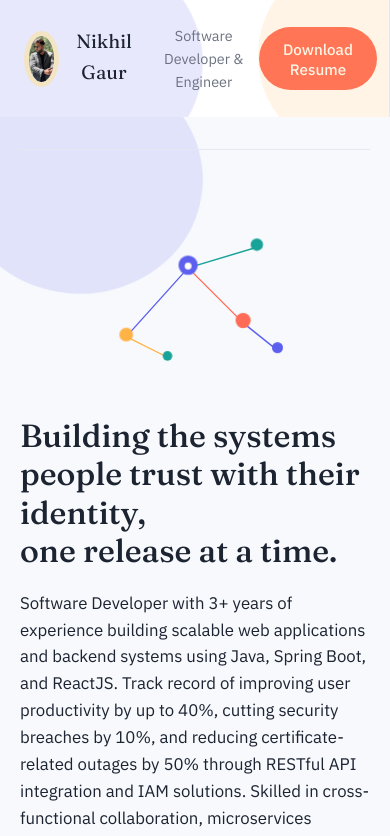
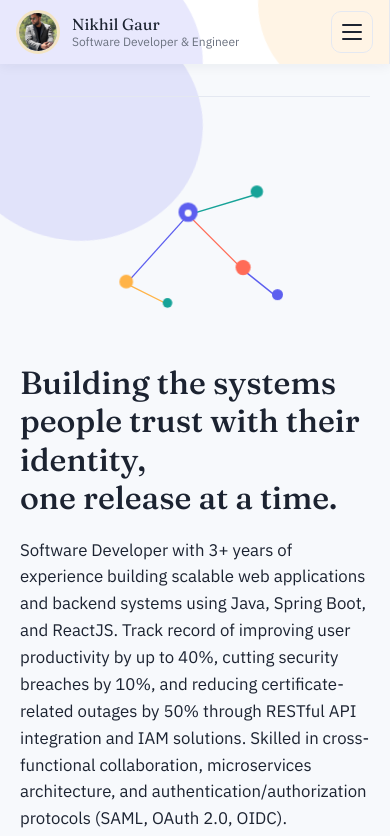
Before and after one commit to nickgaur/nikhil-gaur-portfolio, a React (Vite) app: page / in a window 390 px wide. Shown: the top 836 px of the page. Built offline with nearby package versions, Linux system fonts and the light colour scheme.

Commit message:
added Social profiles

```diff
--- a/src/App.css
+++ b/src/App.css
@@ -162,8 +162,11 @@ button {
 /* ---------- Sidebar ---------- */
 
 .sidebar {
-  position: sticky;
+  position: fixed;
   top: 0;
+  left: 0;
+  width: 260px;
+  box-sizing: border-box;
   height: 100vh;
   padding: 3rem 2rem;
   background: var(--surface);
@@ -270,6 +273,38 @@ button {
   margin: 0;
   color: var(--muted);
   font-size: 0.9rem;
+}
+
+/* Wrapper is layout-neutral on large screens; becomes the dropdown on small screens */
+.sidebar-menu {
+  display: contents;
+}
+
+.menu-toggle,
+.sidebar .sidebar-social-mobile {
+  display: none;
+}
+
+.sidebar-social {
+  list-style: none;
+  display: flex;
+  justify-content: center;
+  gap: 0.9rem;
+  padding: 0;
+  margin: 1rem 0 0;
+}
+
+.sidebar-social a {
+  display: flex;
+  align-items: center;
+  justify-content: center;
+  transition: transform 0.2s ease, opacity 0.2s ease;
+}
+
+.sidebar-social a:hover {
+  transform: translateY(-2px) scale(1.1);
+  opacity: 0.85;
+  text-decoration: none;
 }
 
 .sidebar-nav {
@@ -906,30 +941,145 @@ button {
     grid-template-columns: 1fr;
   }
 
+  html {
+    scroll-padding-top: 72px;
+  }
+
+  /* spacer that keeps page content below the fixed top bar */
+  .sidebar-container {
+    height: 64px;
+  }
+
   .sidebar {
-    position: relative;
-    height: auto;
+    position: fixed;
+    top: 0;
+    left: 0;
+    right: 0;
+    width: auto;
+    height: 64px;
+    z-index: 100;
     flex-direction: row;
     align-items: center;
     justify-content: space-between;
-    padding: 1.5rem;
+    gap: 0.75rem;
+    padding: 0 1rem;
+    overflow: visible;
+    box-shadow: 0 2px 12px rgba(28, 35, 49, 0.06);
   }
 
   .sidebar-mark {
     display: flex;
     align-items: center;
-    gap: 1rem;
+    gap: 0.75rem;
+    flex: 1;
+    min-width: 0;
+    text-align: left;
   }
 
   .avatar-ring {
-    width: 56px;
-    height: 56px;
-    margin-bottom: 0;
+    width: 44px;
+    height: 44px;
+    margin: 0;
+    border-width: 3px;
+    flex-shrink: 0;
   }
 
-  .sidebar-nav,
-  .sidebar-status {
+  .sidebar-id {
+    min-width: 0;
+  }
+
+  .sidebar-name {
+    font-size: 1rem;
+    line-height: 1.2;
+    margin: 0;
+  }
+
+  .sidebar-role {
+    font-size: 0.75rem;
+    line-height: 1.3;
+    white-space: nowrap;
+    overflow: hidden;
+    text-overflow: ellipsis;
+  }
+
+  /* desktop icon row is replaced by the one inside the menu */
+  .sidebar-mark > .sidebar-social {
     display: none;
+  }
+
+  .menu-toggle {
+    position: relative;
+    z-index: 1;
+    display: flex;
+    flex-direction: column;
+    align-items: center;
+    justify-content: center;
+    gap: 5px;
+    width: 42px;
+    height: 42px;
+    flex-shrink: 0;
+    padding: 0;
+    background: transparent;
+    border: 1px solid var(--line);
+    border-radius: 10px;
+  }
+
+  .menu-toggle span {
+    display: block;
+    width: 20px;
+    height: 2px;
+    background: var(--ink);
+    border-radius: 2px;
+    transition: transform 0.2s ease, opacity 0.2s ease;
+  }
+
+  .menu-toggle.is-open span:nth-child(1) {
+    transform: translateY(7px) rotate(45deg);
+  }
+
+  .menu-toggle.is-open span:nth-child(2) {
+    opacity: 0;
+  }
+
+  .menu-toggle.is-open span:nth-child(3) {
+    transform: translateY(-7px) rotate(-45deg);
+  }
+
+  .sidebar-menu {
+    display: none;
+    position: absolute;
+    top: 100%;
+    left: 0;
+    right: 0;
+    z-index: 2;
+    flex-direction: column;
+    gap: 1.1rem;
+    padding: 1rem 1.25rem 1.25rem;
+    background: var(--surface);
+    border-bottom: 1px solid var(--line);
+    box-shadow: 0 12px 24px rgba(28, 35, 49, 0.1);
+    max-height: calc(100vh - 64px);
+    overflow-y: auto;
+  }
+
+  .sidebar-menu.is-open {
+    display: flex;
+  }
+
+  .sidebar-nav ol {
+    margin: 0;
+    gap: 0.4rem;
+  }
+
+  .sidebar-nav a {
+    padding: 0.45rem 0.75rem;
+  }
+
+  .sidebar-menu .sidebar-social-mobile {
+    display: flex;
+    justify-content: flex-start;
+    gap: 1.25rem;
+    margin: 0;
   }
 
   .content {
--- a/src/components/Icons.jsx
+++ b/src/components/Icons.jsx
@@ -76,3 +76,38 @@ export function IconNode(props) {
     </svg>
   );
 }
+
+/* Brand logos (filled, 24x24) — used for social links */
+const brand = { width: 22, height: 22, viewBox: "0 0 24 24", fill: "currentColor" };
+
+export function LogoLinkedIn(props) {
+  return (
+    <svg {...brand} {...props}>
+      <path d="M20.447 20.452h-3.554v-5.569c0-1.328-.027-3.037-1.852-3.037-1.853 0-2.136 1.445-2.136 2.939v5.667H9.351V9h3.414v1.561h.046c.477-.9 1.637-1.85 3.37-1.85 3.601 0 4.267 2.37 4.267 5.455v6.286zM5.337 7.433c-1.144 0-2.063-.926-2.063-2.065 0-1.138.92-2.063 2.063-2.063 1.14 0 2.064.925 2.064 2.063 0 1.139-.925 2.065-2.064 2.065zm1.782 13.019H3.555V9h3.564v11.452zM22.225 0H1.771C.792 0 0 .774 0 1.729v20.542C0 23.227.792 24 1.771 24h20.451C23.2 24 24 23.227 24 22.271V1.729C24 .774 23.2 0 22.222 0h.003z" />
+    </svg>
+  );
+}
+
+export function LogoGitHub(props) {
+  return (
+    <svg {...brand} {...props}>
+      <path d="M12 .297c-6.63 0-12 5.373-12 12 0 5.303 3.438 9.8 8.205 11.385.6.113.82-.258.82-.577 0-.285-.01-1.04-.015-2.04-3.338.724-4.042-1.61-4.042-1.61C4.422 18.07 3.633 17.7 3.633 17.7c-1.087-.744.084-.729.084-.729 1.205.084 1.838 1.236 1.838 1.236 1.07 1.835 2.809 1.305 3.495.998.108-.776.417-1.305.76-1.605-2.665-.3-5.466-1.332-5.466-5.93 0-1.31.465-2.38 1.235-3.22-.135-.303-.54-1.523.105-3.176 0 0 1.005-.322 3.3 1.23.96-.267 1.98-.399 3-.405 1.02.006 2.04.138 3 .405 2.28-1.552 3.285-1.23 3.285-1.23.645 1.653.24 2.873.12 3.176.765.84 1.23 1.91 1.23 3.22 0 4.61-2.805 5.625-5.475 5.92.42.36.81 1.096.81 2.22 0 1.606-.015 2.896-.015 3.286 0 .315.21.69.825.57C20.565 22.092 24 17.592 24 12.297c0-6.627-5.373-12-12-12" />
+    </svg>
+  );
+}
+
+export function LogoLeetCode(props) {
+  return (
+    <svg {...brand} {...props}>
+      <path d="M13.483 0a1.374 1.374 0 0 0-.961.438L7.116 6.226l-3.854 4.126a5.266 5.266 0 0 0-1.209 2.104 5.35 5.35 0 0 0-.125.513 5.527 5.527 0 0 0 .062 2.362 5.83 5.83 0 0 0 .349 1.017 5.938 5.938 0 0 0 1.271 1.818l4.277 4.193.039.038c2.248 2.165 5.852 2.133 8.063-.074l2.396-2.392c.54-.54.54-1.414.003-1.955a1.378 1.378 0 0 0-1.951-.003l-2.396 2.392a3.021 3.021 0 0 1-4.205.038l-.02-.019-4.276-4.193c-.652-.64-.972-1.469-.948-2.263a2.68 2.68 0 0 1 .066-.523 2.545 2.545 0 0 1 .619-1.164L9.13 8.114c1.058-1.134 3.204-1.27 4.43-.278l3.501 2.831c.593.48 1.461.387 1.94-.207a1.384 1.384 0 0 0-.207-1.943l-3.5-2.831c-.8-.647-1.766-1.045-2.774-1.202l2.015-2.158A1.384 1.384 0 0 0 13.483 0zm-2.866 12.815a1.38 1.38 0 0 0-1.38 1.382 1.38 1.38 0 0 0 1.38 1.382H20.79a1.38 1.38 0 0 0 1.38-1.382 1.38 1.38 0 0 0-1.38-1.382z" />
+    </svg>
+  );
+}
+
+export function LogoStackOverflow(props) {
+  return (
+    <svg {...brand} {...props}>
+      <path d="M15.725 0l-1.72 1.277 6.39 8.588 1.716-1.277L15.725 0zm-3.94 3.418l-1.369 1.644 8.225 6.85 1.369-1.644-8.225-6.85zm-3.15 4.465l-.905 1.94 9.702 4.517.904-1.94-9.701-4.517zm-1.85 4.86l-.44 2.093 10.473 2.201.44-2.092-10.473-2.203zM1.89 15.47V24h19.19v-8.53h-2.133v6.397H4.021v-6.396H1.89zm4.265 2.133v2.13h10.66v-2.13H6.154Z" />
+    </svg>
+  );
+}
--- a/src/components/Sidebar.jsx
+++ b/src/components/Sidebar.jsx
@@ -2,6 +2,19 @@ import React, { useEffect, useState } from "react";
 import { profile } from "../data.js";
 import Blobs from "./Blobs.jsx";
 import Resume from "./Resume.jsx";
+import {
+  LogoLinkedIn,
+  LogoGitHub,
+  LogoLeetCode,
+  LogoStackOverflow,
+} from "./Icons.jsx";
+
+const socialLinks = [
+  { label: "LinkedIn", href: profile.linkedin, Logo: LogoLinkedIn, color: "#0a66c2" },
+  { label: "GitHub", href: profile.github, Logo: LogoGitHub, color: "#181717" },
+  { label: "LeetCode", href: profile.leetcode, Logo: LogoLeetCode, color: "#ffa116" },
+  { label: "Stack Overflow", href: profile.stackoverflow, Logo: LogoStackOverflow, color: "#f48024" },
+];
 
 const sections = [
   { id: "profile", label: "Profile" },
@@ -15,6 +28,7 @@ const sections = [
 
 export default function Sidebar() {
   const [active, setActive] = useState("profile");
+  const [menuOpen, setMenuOpen] = useState(false); // small-screen menu only
 
   useEffect(() => {
     const observer = new IntersectionObserver(
@@ -34,6 +48,25 @@ export default function Sidebar() {
     return () => observer.disconnect();
   }, []);
 
+  const renderSocial = (className) => (
+    <ul className={className} aria-label="Social profiles">
+      {socialLinks.map(({ label, href, Logo, color }) => (
+        <li key={label}>
+          <a
+            href={href}
+            target="_blank"
+            rel="noopener noreferrer"
+            aria-label={label}
+            title={label}
+            style={{ color }}
+          >
+            <Logo />
+          </a>
+        </li>
+      ))}
+    </ul>
+  );
+
   return (
     <div className="sidebar-container">
     <aside className="sidebar">
@@ -44,10 +77,30 @@ export default function Sidebar() {
         <div className="avatar-ring">
           <img className="avatar-placeholder" src="/profile.jpeg" alt="Nikhil Gaur" />
         </div>
+        <div className="sidebar-id">
           <p className="sidebar-name">{profile.name}</p>
           <p className="sidebar-role">{profile.role}</p>
         </div>
+        {renderSocial("sidebar-social")}
+      </div>
 
+      <button
+        type="button"
+        className={`menu-toggle${menuOpen ? " is-open" : ""}`}
+        aria-label={menuOpen ? "Close menu" : "Open menu"}
+        aria-expanded={menuOpen}
+        aria-controls="sidebar-menu"
+        onClick={() => setMenuOpen((o) => !o)}
+      >
+        <span />
+        <span />
+        <span />
+      </button>
+
+      <div
+        id="sidebar-menu"
+        className={`sidebar-menu${menuOpen ? " is-open" : ""}`}
+      >
         <nav className="sidebar-nav" aria-label="Section navigation">
           <ol>
             {sections.map((s) => (
@@ -55,6 +108,7 @@ export default function Sidebar() {
                 <a
                   href={`#${s.id}`}
                   className={active === s.id ? "is-active" : ""}
+                  onClick={() => setMenuOpen(false)}
                 >
                   {s.label}
                 </a>
@@ -63,11 +117,14 @@ export default function Sidebar() {
           </ol>
         </nav>
 
+        {renderSocial("sidebar-social sidebar-social-mobile")}
+
         <p className="sidebar-status">
           <span className="status-dot" aria-hidden="true" />
           Open to backend &amp; full-stack opportunities
         </p>
         <Resume />
+      </div>
     </aside>
     </div>
   );
--- a/src/data.js
+++ b/src/data.js
@@ -6,6 +6,8 @@ export const profile = {
   email: "nikhilgaur581@gmail.com",
   linkedin: "https://www.linkedin.com/in/nikhilgaur-gwalior/",
   github: "https://github.com/nickgaur",
+  leetcode: "https://leetcode.com/u/nikhilgaur581/",
+  stackoverflow: "https://stackoverflow.com/users/14957455/anonymous-coder",
   summary:
     "Software Developer with 3+ years of experience building scalable web applications and backend systems using Java, Spring Boot, and ReactJS. Track record of improving user productivity by up to 40%, cutting security breaches by 10%, and reducing certificate-related outages by 50% through RESTful API integration and IAM solutions. Skilled in cross-functional collaboration, microservices architecture, and authentication/authorization protocols (SAML, OAuth 2.0, OIDC).",
 };
```
Lines whose indentation alone changed are shown as unchanged.
